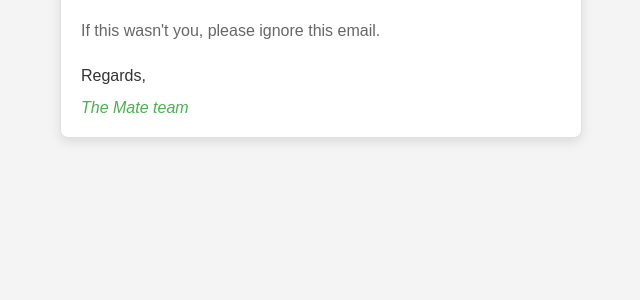
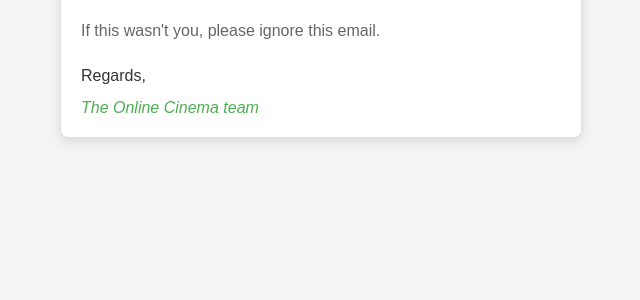
Before and after one commit to Anton924/online-cinema-api, a Python web app: template src/notifications/templates/activation_request.html in a window 1280 px wide. Shown: the part 256-556 px from the top of the page, without its empty margins (319-959 px from the left). Run offline with Jinja, Linux system fonts and the light colour scheme; the template is opened without the code that fills it, so the values that code supplies are empty.

Commit message:
fix: Rebrand email template signature from Mate to Online Cinema

```diff
--- a/src/notifications/templates/activation_complete.html
+++ b/src/notifications/templates/activation_complete.html
@@ -30,7 +30,7 @@
     Regards,
   </p>
   <p style="margin: 0; font-style: italic; font-size: 16px; color: #4CAF50;">
-    The Mate team
+    The Online Cinema team
   </p>
 </div>
 </body>
--- a/src/notifications/templates/activation_request.html
+++ b/src/notifications/templates/activation_request.html
@@ -28,7 +28,7 @@
     Regards,
   </p>
   <p style="margin: 0; font-style: italic; font-size: 16px; color: #4CAF50;">
-    The Mate team
+    The Online Cinema team
   </p>
 </div>
 </body>
--- a/src/notifications/templates/password_reset_complete.html
+++ b/src/notifications/templates/password_reset_complete.html
@@ -28,7 +28,7 @@
     Regards,
   </p>
   <p style="margin: 0; font-style: italic; font-size: 16px; color: #FF9800;">
-    The Mate team
+    The Online Cinema team
   </p>
 </div>
 </body>
--- a/src/notifications/templates/password_reset_request.html
+++ b/src/notifications/templates/password_reset_request.html
@@ -28,7 +28,7 @@
     Regards,
   </p>
   <p style="margin: 0; font-style: italic; font-size: 16px; color: #FF9800;">
-    The Mate team
+    The Online Cinema team
   </p>
 </div>
 </body>
```
